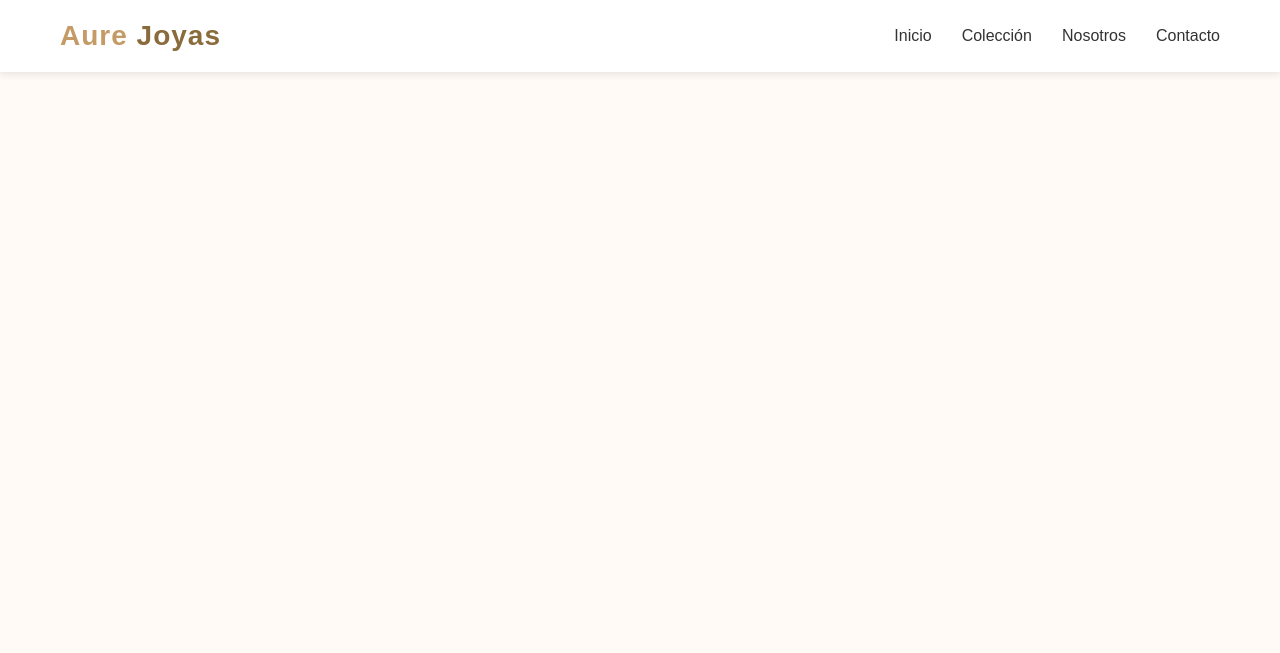
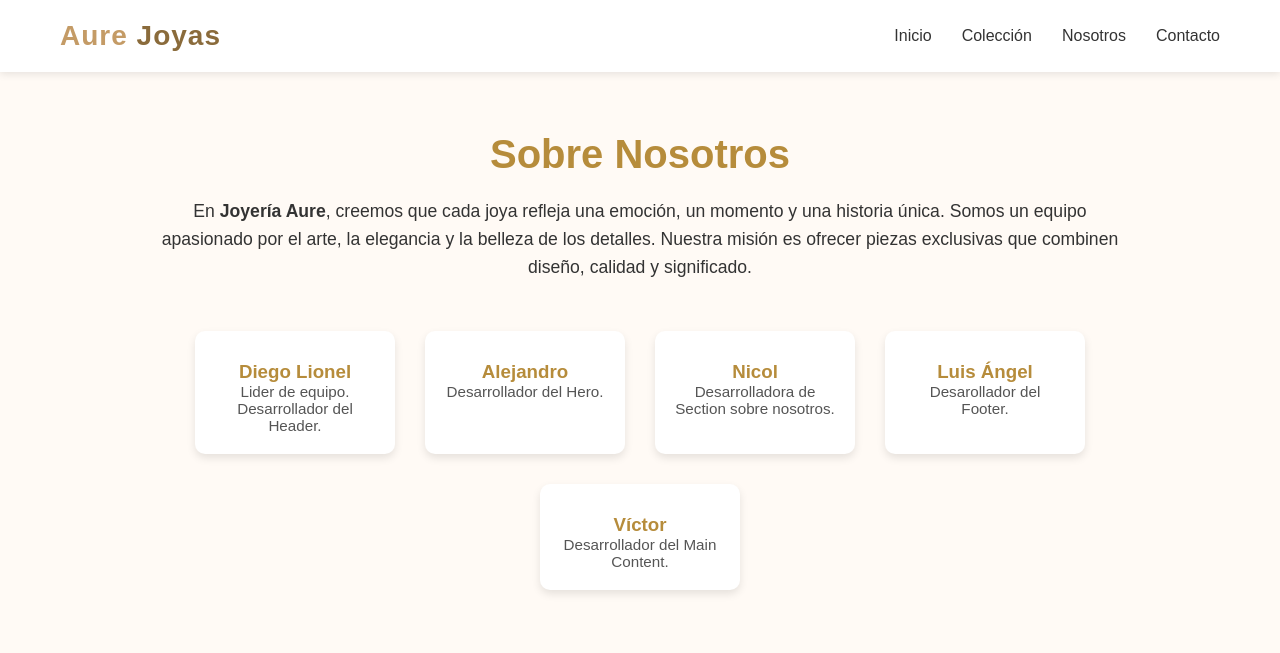
Before and after one commit to DiegoLM-source/Quiz-2, a plain HTML site: page Index.html in a window 1280 px wide. Drawn offline with Linux system fonts and the light colour scheme.

Commit message:
Subiendo el section sobre nosotros}

```diff
--- a/Index.html
+++ b/Index.html
@@ -4,7 +4,7 @@
   <meta charset="UTF-8">
   <meta name="viewport" content="width=device-width, initial-scale=1.0">
   <title>Aure Joyas</title>
-  <link rel="stylesheet" href="style.css">
+  <link rel="stylesheet" href="Style.css">
 </head>
 <body>
   <header class="header">
@@ -20,6 +20,46 @@
       </ul>
     </nav>
   </header>
+  <section class="sobre-nosotros">
+        <h2>Sobre Nosotros</h2>
+        <p class="descripcion">
+            En <strong>Joyería Aure</strong>, creemos que cada joya refleja una emoción, un momento y una historia única.
+            Somos un equipo apasionado por el arte, la elegancia y la belleza de los detalles. Nuestra misión es ofrecer
+            piezas exclusivas que combinen diseño, calidad y significado.
+        </p>
+
+        <div class="equipo">
+            <div class="miembro">
+
+                <h3>Diego Lionel</h3>
+                <p>Lider de equipo. Desarrollador del Header.</p>
+            </div>
+
+            <div class="miembro">
+
+                <h3>Alejandro</h3>
+                <p>Desarrollador del Hero. </p>
+            </div>
+
+            <div class="miembro">
+
+                <h3>Nicol</h3>
+                <p>Desarrolladora de Section sobre nosotros.</p>
+            </div>
+
+            <div class="miembro">
+
+                <h3>Luis Ángel</h3>
+                <p>Desarollador del Footer.</p>
+            </div>
+
+            <div class="miembro">
+
+                <h3>Víctor</h3>
+                <p>Desarrollador del Main Content.</p>
+            </div>
+        </div>
+    </section>
 
 </body>
 </html>
--- a/Style.css
+++ b/Style.css
@@ -64,3 +64,73 @@ body {
     gap: 10px;
   }
 }
+
+.subtitulo {
+    font-style: italic;
+    font-size: 1.2em;
+}
+
+.sobre-nosotros {
+    text-align: center;
+    padding: 60px 20px;
+    max-width: 1000px;
+    margin: 0 auto;
+}
+
+.sobre-nosotros h2 {
+    color: #b68c3b;
+    font-size: 2.5em;
+    margin-bottom: 20px;
+}
+
+.descripcion {
+    font-size: 1.1em;
+    line-height: 1.6em;
+    margin-bottom: 50px;
+}
+
+.equipo {
+    display: flex;
+    flex-wrap: wrap;
+    justify-content: center;
+    gap: 30px;
+}
+
+.miembro {
+    background-color: #fff;
+    border-radius: 10px;
+    box-shadow: 0 4px 8px rgba(0,0,0,0.1);
+    width: 200px;
+    padding: 20px;
+    transition: transform 0.3s ease;
+}
+
+.miembro:hover {
+    transform: scale(1.05);
+}
+
+.miembro img {
+    width: 100px;
+    height: 100px;
+    border-radius: 50%;
+    object-fit: cover;
+}
+
+.miembro h3 {
+    color: #b68c3b;
+    margin-top: 10px;
+}
+
+.miembro p {
+    font-size: 0.95em;
+    color: #555;
+}
+
+footer {
+    background-color: #333;
+    color: white;
+    text-align: center;
+    padding: 20px;
+    font-size: 0.9em;
+    margin-top: 50px;
+}
```
